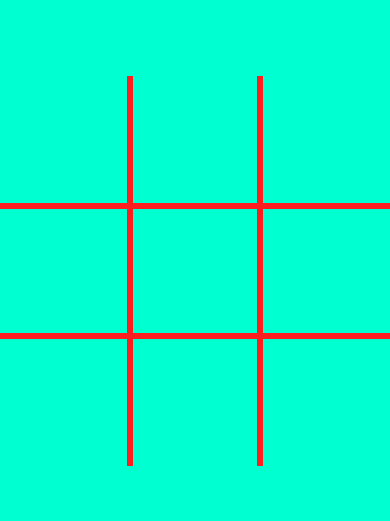
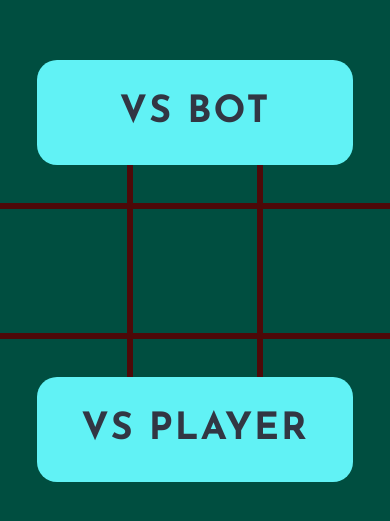
Before and after one commit to JustinBrilliantThendri/Tic-Tac-Toe, a plain HTML site: page index.html in a window 390 px wide. Shown: the part 151-672 px from the top of the page. Drawn offline with Linux system fonts and the light colour scheme.

Commit message:
New features added

```diff
--- a/index.html
+++ b/index.html
@@ -22,6 +22,10 @@
             <div class="xo t r l" onclick="clicked('7')"></div>
             <div class="xo t l" onclick="clicked('8')"></div>
         </div>
+        <div class="versus">
+            <div class="option" onclick="versus('bot')">VS BOT</div>
+            <div class="option" onclick="versus('player')">VS PLAYER</div>
+        </div>
     </div>
 </body>
 </html>
--- a/script.js
+++ b/script.js
@@ -1,5 +1,15 @@
 let arr = ['0', '1', '2', '3', '4', '5', '6', '7', '8'];
 let bot = false;
+let vs;
+let count = 0;
+
+function versus(x){
+    vs = x;
+    document.getElementsByClassName("versus")[0].style.opacity = "0";
+    document.getElementsByClassName("versus")[0].style.zIndex = "-1";
+    document.getElementsByClassName("option")[0].style.cursor = "default";
+    document.getElementsByClassName("option")[1].style.cursor = "default";
+}
 
 function check_win(){
     if((arr[0] == arr[1]) && (arr[1] == arr[2])){
@@ -26,7 +36,9 @@ function check_win(){
 }
 
 function clicked(idx){
-    if(arr.includes(idx) && !bot){
+    if(arr.includes(idx)){
+        if(vs == "bot"){
+            if(!bot){
                 document.getElementsByClassName("xo")[Number(idx)].innerHTML = "<i class='fa-solid fa-xmark'></i>";
                 arr[Number(idx)] = 'x';
                 if(check_win() == "nothing"){
@@ -35,6 +47,22 @@ function clicked(idx){
                 }else{
                     if(check_win() == "win"){
                         setTimeout(function(){alert("You Win!");window.location.reload();}, 400);
+                    }else if(check_win() == "draw"){
+                        setTimeout(function(){alert("Draw!");window.location.reload();}, 400);
+                    }
+                }
+            }
+        }else if(vs == "player"){
+            document.getElementsByClassName("xo")[Number(idx)].innerHTML = (count % 2 == 0) ? "<i class='fa-solid fa-xmark'></i>" : "<i class='fa-solid fa-o'></i>";
+            arr[Number(idx)] = (count % 2 == 0) ? 'x' : 'o';
+            if(check_win() == "nothing"){
+                count++;
+            }else if(check_win() == "win"){
+                if(count % 2 == 0){
+                    setTimeout(function(){alert("Player 1 Wins!");window.location.reload();}, 400);
+                }else{
+                    setTimeout(function(){alert("Player 2 Wins!");window.location.reload();}, 400);
+                }
             }else if(check_win() == "draw"){
                 setTimeout(function(){alert("Draw!");window.location.reload();}, 400);
             }
--- a/style.css
+++ b/style.css
@@ -1,8 +1,10 @@
+@import url('https://fonts.googleapis.com/css2?family=Josefin+Sans:ital,wght@0,100;0,200;0,300;0,400;0,500;0,600;0,700;1,100;1,200;1,300;1,400;1,500;1,600;1,700&display=swap');
+
 *{
     margin : 0;
     padding : 0;
     box-sizing : border-box;
-
+    font-family : "Josefin Sans", sans-serif;
 }
 
 .container{
@@ -73,6 +75,63 @@
     cursor : default;
 }
 
+.versus{
+    position : fixed;
+    background : rgba(0, 0, 0, 0.695);
+    display : flex;
+    align-items : center;
+    justify-content : center;
+    width : 100%;
+    height : 100vh;
+    z-index : 1;
+    padding : 0 5%;
+    transition : opacity 0.4s, z-index 0s 0.4s;
+}
+
+.option{
+    display : flex;
+    justify-content : center;
+    align-items : center;
+    width : 100%;
+    max-width : 700px;
+    aspect-ratio : 3 / 1;
+    border-radius : 20px;
+    margin : 0 5%;
+    background : #61F2F5;
+    font-weight : bold;
+    font-size : 40px;
+    cursor : pointer;
+    color : #323643;
+    letter-spacing : 2px;
+    transition : all 0.4s;
+    position : relative;
+}
+
+.option:nth-child(1){
+    left : -55%;
+    animation : move 0.5s 0.5s linear forwards;
+}
+
+.option:nth-child(2){
+    left : 55%;
+    animation : move 0.5s 0.5s linear forwards;
+}
+
+.option:hover{
+    transform : scale(1.04);
+}
+
+.option:active{
+    color : #F7F7F7;
+    background : #606470;
+}
+
+@keyframes move{
+    to{
+        left : 0;
+    }
+}
+
 @keyframes clicked{
     from{
         transform : scale(0);
@@ -87,3 +146,19 @@
         font-size : 20vw;
     }
 }
+
+@media screen and (max-width : 800px){
+    .versus{
+        flex-wrap : wrap;
+        align-content : space-evenly;
+    }
+    .option{
+        font-size : 37.5px;
+    }
+    .option:nth-child(1){
+        left : -110%;
+    }
+    .option:nth-child(2){
+        left : 110%;
+    }
+}
```
Lines whose indentation alone changed are shown as unchanged.
